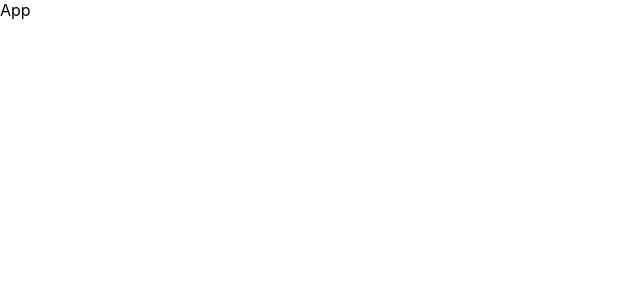
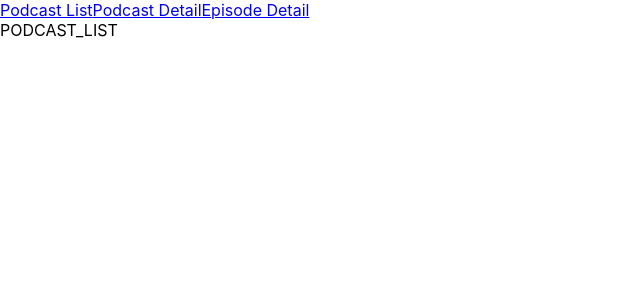
Before and after one commit to gabyballester/gabyballester-react-ts-vite-podcast-player, a React (Vite) app: page / in a window 1280 px wide. Shown: the top 300 px of the page, without its empty margins (0-640 px from the left). Built offline with nearby package versions, Linux system fonts and the light colour scheme.

Commit message:
Config router

```diff
--- a/package.json
+++ b/package.json
@@ -13,6 +13,7 @@
     "eslint-plugin-react": "^7.34.1",
     "react": "^18.2.0",
     "react-dom": "^18.2.0",
+    "react-router-dom": "^6.22.3",
     "sass": "^1.72.0"
   },
   "devDependencies": {
--- a/src/App.tsx
+++ b/src/App.tsx
@@ -1,3 +1,13 @@
+import { Link, Outlet } from "react-router-dom";
+import { ROUTES } from "./constants/routes.constants";
+
 export const App = () => {
-  return <>App</>;
+  return (
+    <div>
+      <Link to={ROUTES.PODCAST_LIST}>Podcast List</Link>
+      <Link to={ROUTES.PODCAST_DETAIL}>Podcast Detail</Link>
+      <Link to={ROUTES.EPISODE_DETAIL}>Episode Detail</Link>
+      <Outlet />
+    </div>
+  );
 };
--- /dev/null
+++ b/src/constants/routes.constants.ts
@@ -0,0 +1,5 @@
+export const ROUTES = {
+  PODCAST_LIST: "/",
+  PODCAST_DETAIL: "/podcast/:podcastId",
+  EPISODE_DETAIL: "/podcast/:podcastId/episode/:episodeId",
+};
--- a/src/main.tsx
+++ b/src/main.tsx
@@ -1,10 +1,12 @@
-import React from "react";
 import ReactDOM from "react-dom/client";
 import { App } from "./App.tsx";
 import "./index.scss";
+import { router } from "./router/router-config.tsx";
+import { StrictMode } from "react";
+import { RouterProvider } from "react-router";
 
 ReactDOM.createRoot(document.getElementById("root")!).render(
-  <React.StrictMode>
-    <App />
-  </React.StrictMode>
+  <StrictMode>
+    <RouterProvider router={router(<App />)} />
+  </StrictMode>
 );
--- /dev/null
+++ b/src/router/router-config.tsx
@@ -0,0 +1,29 @@
+import { createBrowserRouter } from "react-router-dom";
+
+import { ROUTES } from "../constants/routes.constants";
+
+const PodcastListPage = () => <div>PODCAST_LIST</div>;
+const PodcastDetailPage = () => <div>PODCAST_DETAIL</div>;
+const EpisodeDetailPage = () => <div>EPISODE_DETAIL</div>;
+
+export const router = (parentElement: React.ReactNode) =>
+  createBrowserRouter([
+    {
+      path: ROUTES.PODCAST_LIST,
+      element: parentElement,
+      children: [
+        {
+          path: ROUTES.PODCAST_LIST,
+          element: <PodcastListPage />,
+        },
+        {
+          path: ROUTES.PODCAST_DETAIL,
+          element: <PodcastDetailPage />,
+        },
+        {
+          path: ROUTES.EPISODE_DETAIL,
+          element: <EpisodeDetailPage />,
+        },
+      ],
+    },
+  ]);
```
Also changed, not shown: 1 other file (tests, documents, lock files or other folders).
